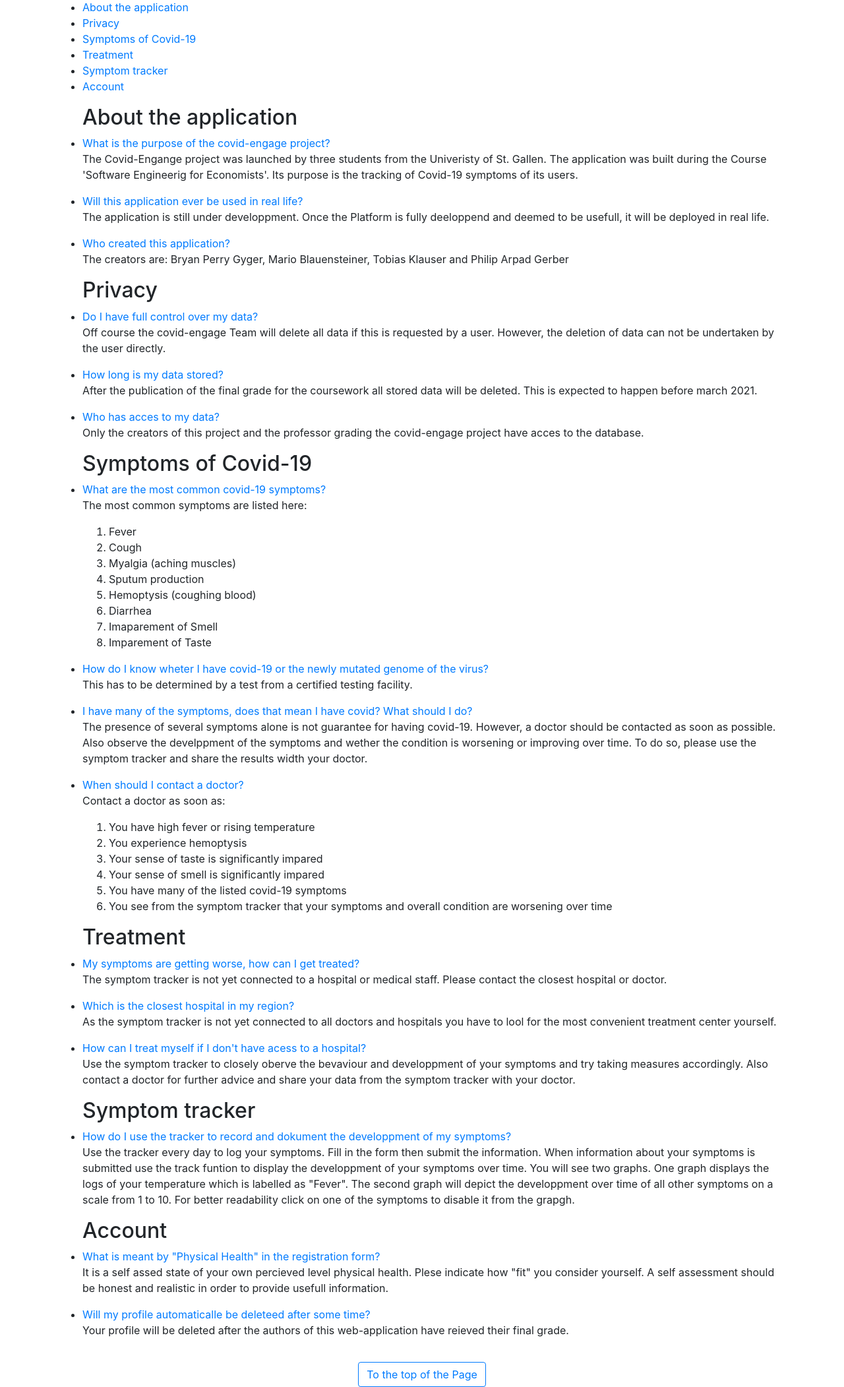
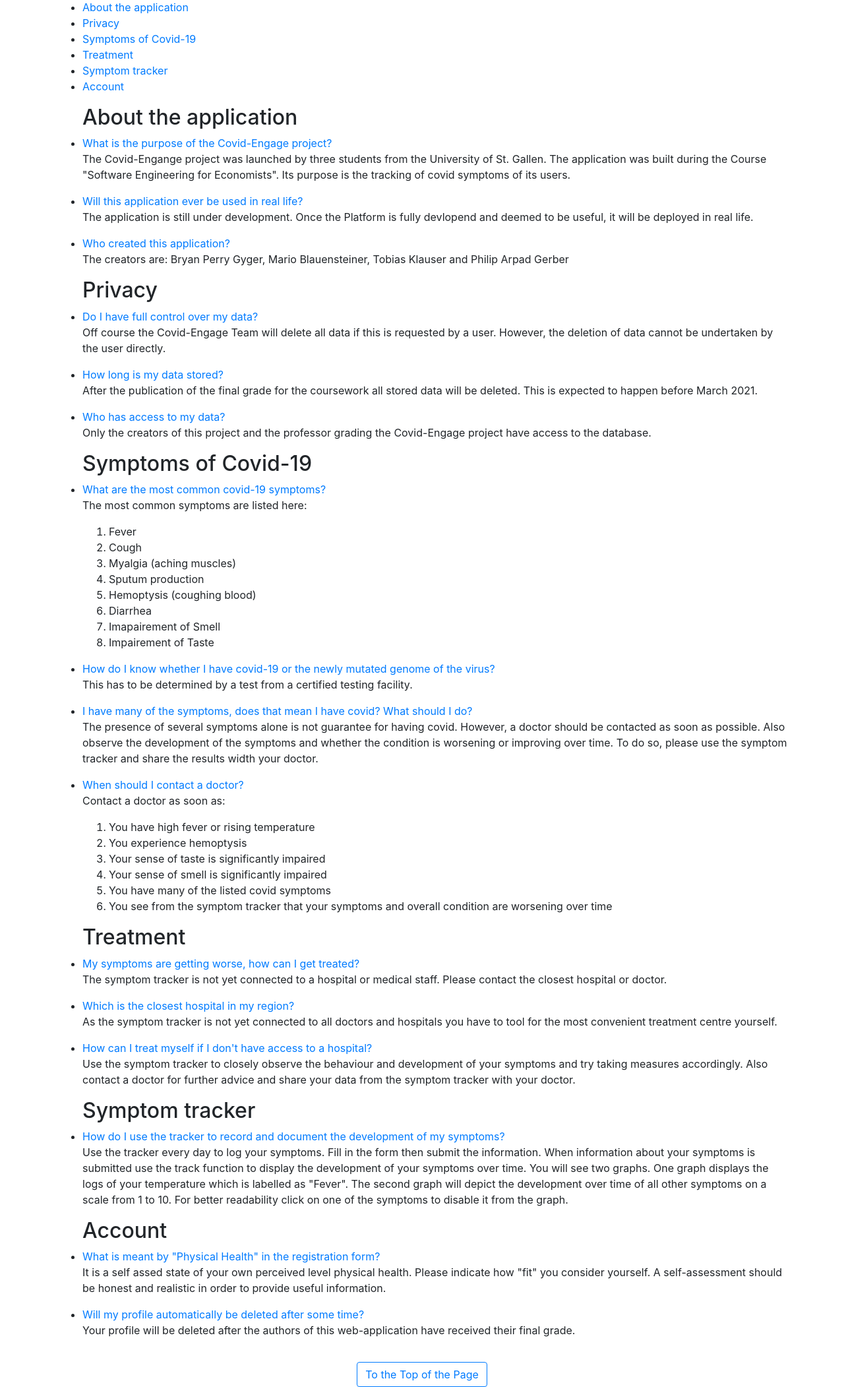
Before and after one commit to hsg-covid-engage/covid-engage, a Flask app: page /FAQ in a window 1280 px wide. Shown: the part 144-2247 px from the top of the page at 66% size. Run offline with Flask 2, Linux system fonts and the light colour scheme.

Commit message:
spelling faq

```diff
--- a/app/templates/FAQ.html
+++ b/app/templates/FAQ.html
@@ -51,13 +51,13 @@
 		<ul id="application" class="cd-faq__group">
 			<h2>About the application</h2>
 			<li class="cd-faq__item">
-				<a class="cd-faq__trigger" href="#0"><span>What is the purpose of the covid-engage project?</span></a>
+				<a class="cd-faq__trigger" href="#0"><span>What is the purpose of the Covid-Engage project?</span></a>
 				<div class="cd-faq__content">
           <div class="text-component">
             <p>
-				The Covid-Engange project was launched by three students from the Univeristy of St. Gallen.
-				The application was built during the Course 'Software Engineerig for Economists'. Its purpose
-				is the tracking of Covid-19 symptoms of its users.
+				The Covid-Engange project was launched by three students from the University of St. Gallen.
+				The application was built during the Course "Software Engineering for Economists". Its purpose
+				is the tracking of covid symptoms of its users.
 			</p>
           </div>
 				</div>
@@ -68,8 +68,8 @@
 				<div class="cd-faq__content">
           <div class="text-component">
             <p>
-				The application is still under developpment. Once the Platform
-				is fully deeloppend and deemed to be usefull, it will be deployed in
+				The application is still under development. Once the Platform
+				is fully devlopend and deemed to be useful, it will be deployed in
 				real life.
 			</p>
           </div>
@@ -95,8 +95,8 @@
 				<div class="cd-faq__content">
           <div class="text-component">
             <p>
-				Off course the covid-engage Team will delete all data if this is
-				requested by a user. However, the deletion of data can not be
+				Off course the Covid-Engage Team will delete all data if this is
+				requested by a user. However, the deletion of data cannot be
 				undertaken by the user directly.
 			</p>
           </div>
@@ -110,19 +110,19 @@
             <p>
 				After the publication of the final grade for the coursework
 				all stored data will be deleted. This is expected to happen before
-				march 2021.
+				March 2021.
 			</p>
           </div>
 				</div>
 			</li>
 
 			<li class="cd-faq__item">
-				<a class="cd-faq__trigger" href="#0"><span>Who has acces to my data?</span></a>
+				<a class="cd-faq__trigger" href="#0"><span>Who has access to my data?</span></a>
 				<div class="cd-faq__content">
           <div class="text-component">
             <p>
 				Only the creators of this project and the professor
-				grading the covid-engage project have acces to the
+				grading the Covid-Engage project have access to the
 				database.
 			</p>
           </div>
@@ -146,13 +146,13 @@
 					<li>Sputum production</li>
 					<li>Hemoptysis (coughing blood)</li>
 					<li>Diarrhea</li>
-					<li>Imaparement of Smell</li>
-					<li>Imparement of Taste</li>
+					<li>Imapairement of Smell</li>
+					<li>Impairement of Taste</li>
 				</ol>
 			</p>
 
 			<li class="cd-faq__item">
-				<a class="cd-faq__trigger" href="#0"><span>How do I know wheter I have covid-19 or the newly mutated genome of the virus?</span></a>
+				<a class="cd-faq__trigger" href="#0"><span>How do I know whether I have covid-19 or the newly mutated genome of the virus?</span></a>
 				<div class="cd-faq__content">
           <div class="text-component">
             <p>
@@ -167,9 +167,9 @@
 				<div class="cd-faq__content">
           <div class="text-component">
             <p>
-				The presence of several symptoms alone is not guarantee for having covid-19.
+				The presence of several symptoms alone is not guarantee for having covid.
 				However, a doctor should be contacted as soon as possible. Also observe the
-				develppment of the symptoms and wether the condition is worsening or improving
+				development of the symptoms and whether the condition is worsening or improving
 				over time. To do so, please use the symptom tracker and share the results width
 				your doctor.
 			</p>
@@ -187,9 +187,9 @@
 
 					<li>You have high fever or rising temperature</li>
 					<li>You experience hemoptysis</li>
-					<li>Your sense of taste is significantly impared</li>
-					<li>Your sense of smell is significantly impared</li>
-					<li>You have many of the listed covid-19 symptoms</li>
+					<li>Your sense of taste is significantly impaired</li>
+					<li>Your sense of smell is significantly impaired</li>
+					<li>You have many of the listed covid symptoms</li>
 					<li>You see from the symptom tracker that your symptoms and
 						overall condition are worsening over time
 					</li>
@@ -222,20 +222,20 @@
           <div class="text-component">
             <p>
 				As the symptom tracker is not yet connected to all doctors
-				and hospitals you have to lool for the most convenient
-				treatment center yourself.
+				and hospitals you have to tool for the most convenient
+				treatment centre yourself.
 			</p>
           </div>
 				</div>
 			</li>
 
 			<li class="cd-faq__item">
-				<a class="cd-faq__trigger" href="#0"><span>How can I treat myself if I don't have acess to a hospital?</span></a>
+				<a class="cd-faq__trigger" href="#0"><span>How can I treat myself if I don't have access to a hospital?</span></a>
 				<div class="cd-faq__content">
           <div class="text-component">
             <p>
-				Use the symptom tracker to closely oberve the
-				bevaviour and developpment of your symptoms
+				Use the symptom tracker to closely observe the
+				behaviour and development of your symptoms
 				and try taking measures accordingly. Also contact a
 				doctor for further advice and share your data from the
 				symptom tracker with your doctor.
@@ -248,16 +248,17 @@
 		<ul id="tracker" class="cd-faq__group">
 			<h2>Symptom tracker</h2>
 			<li class="cd-faq__item">
-				<a class="cd-faq__trigger" href="#0"><span>How do I use the tracker to record and dokument the developpment of my symptoms?</span></a>
+				<a class="cd-faq__trigger" href="#0"><span>How do I use the tracker to record and document the development of my symptoms?</span></a>
 				<div class="cd-faq__content">
           <div class="text-component">
-            <p> Use the tracker every day to log your symptoms. Fill in the form then submit
+            <p>
+				Use the tracker every day to log your symptoms. Fill in the form then submit
 				the information. When information about your symptoms is submitted use the
-				track funtion to display the developpment of your symptoms
+				track function to display the development of your symptoms
 				over time. You will see two graphs. One graph displays the logs of
 				your temperature which is labelled as "Fever". The second graph will
-				depict the developpment over time of all other symptoms on a scale from 1 to 10.
-				For better readability click on one of the symptoms to disable it from the grapgh.
+				depict the development over time of all other symptoms on a scale from 1 to 10.
+				For better readability click on one of the symptoms to disable it from the graph.
 			</p>
           </div>
 				</div>
@@ -272,9 +273,9 @@
 				<div class="cd-faq__content">
           <div class="text-component">
             <p>
-				It is a self assed state of your own percieved level physical health.
-				Plese indicate how "fit" you consider yourself. A self assessment should be
-				honest and realistic in order to provide usefull information.
+				It is a self assed state of your own perceived level physical health.
+				Please indicate how "fit" you consider yourself. A self-assessment should be
+				honest and realistic in order to provide useful information.
 
 			</p>
           </div>
@@ -282,12 +283,12 @@
 			</li>
 
 			<li class="cd-faq__item">
-				<a class="cd-faq__trigger" href="#0"><span>Will my profile automaticalle be deleteed after some time?</span></a>
+				<a class="cd-faq__trigger" href="#0"><span>Will my profile automatically be deleted after some time?</span></a>
 				<div class="cd-faq__content">
           <div class="text-component">
             <p>
 				Your profile will be deleted after the authors of this web-application
-				have reieved their final grade.
+				have received their final grade.
 			</p>
           </div>
 				</div>
@@ -297,7 +298,7 @@
 
 	 <!-- To the top of the page button -->
 	 <div style="text-align: center;">
-		<a class="btn btn-outline-primary" style="margin-top: 20px;" href="#">To the top of the Page</a>
+		<a class="btn btn-outline-primary" style="margin-top: 20px;" href="#">To the Top of the Page</a>
 	  </div>
 
   <div class="cd-faq__overlay" aria-hidden="true"></div>
```
Also changed, not shown: 2 other files.
